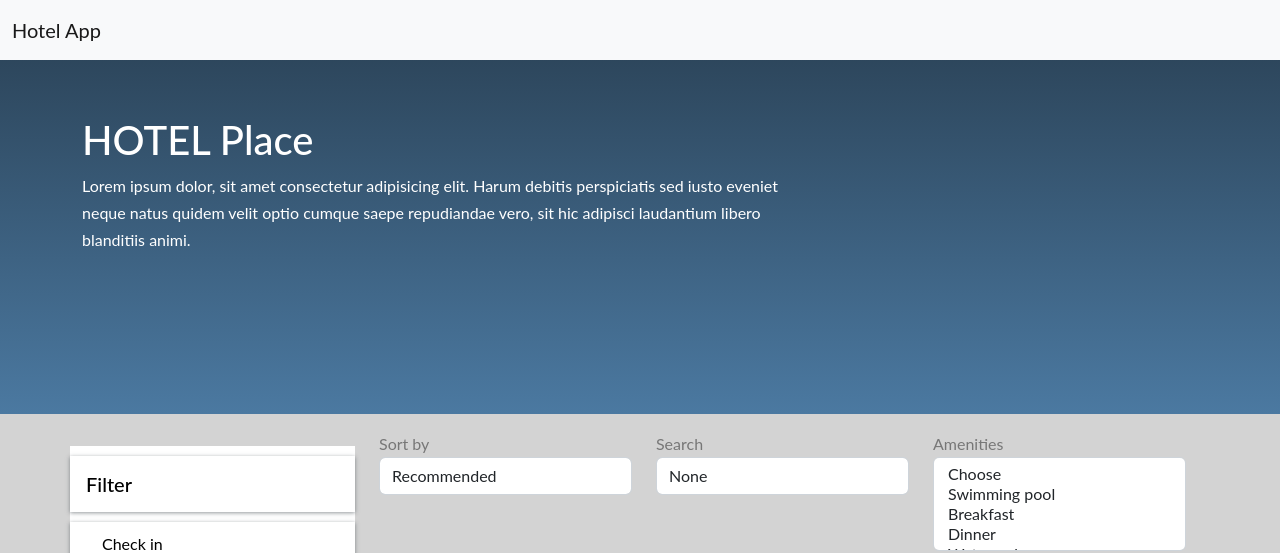
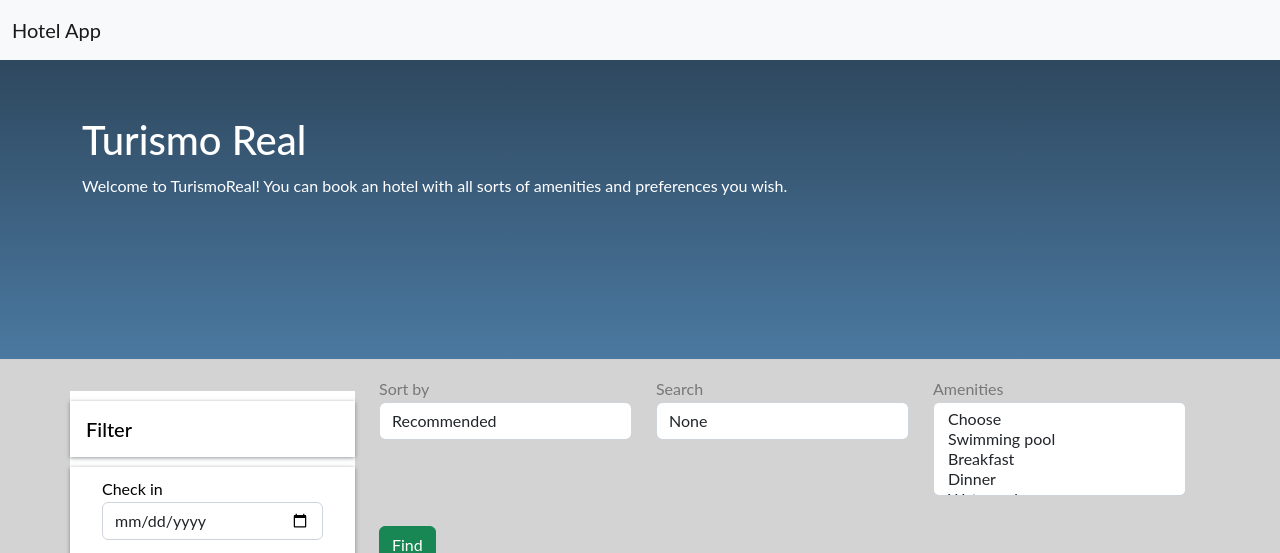
Before and after one commit to Germanwithpants/TurismoReal, a Django app: page / in a window 1280 px wide. Shown: the top 553 px of the page. Run offline with Django 3.2, Linux system fonts and the light colour scheme; data comes from the database, SQL or seed files in the repository.

Commit message:
Update home.html
title and subtitle

```diff
--- a/home/templates/home.html
+++ b/home/templates/home.html
@@ -21,10 +21,8 @@
 
         <div class="row mt-2 justify-content-between">
             <div class="col-md-8 text-white align-self-center mb-2 p-4">
-                <h1>HOTEL Place</h1>
-                <span class=""> Lorem ipsum dolor, sit amet consectetur adipisicing elit. Harum debitis perspiciatis sed iusto
-                    eveniet neque natus quidem velit optio cumque saepe repudiandae vero, sit hic adipisci laudantium libero blanditiis
-                    animi.
+                <h1>Turismo Real</h1>
+                <span class=""> Welcome to TurismoReal! You can book an hotel with all sorts of amenities and preferences you wish.
                 </span>
             </div>
 
```
